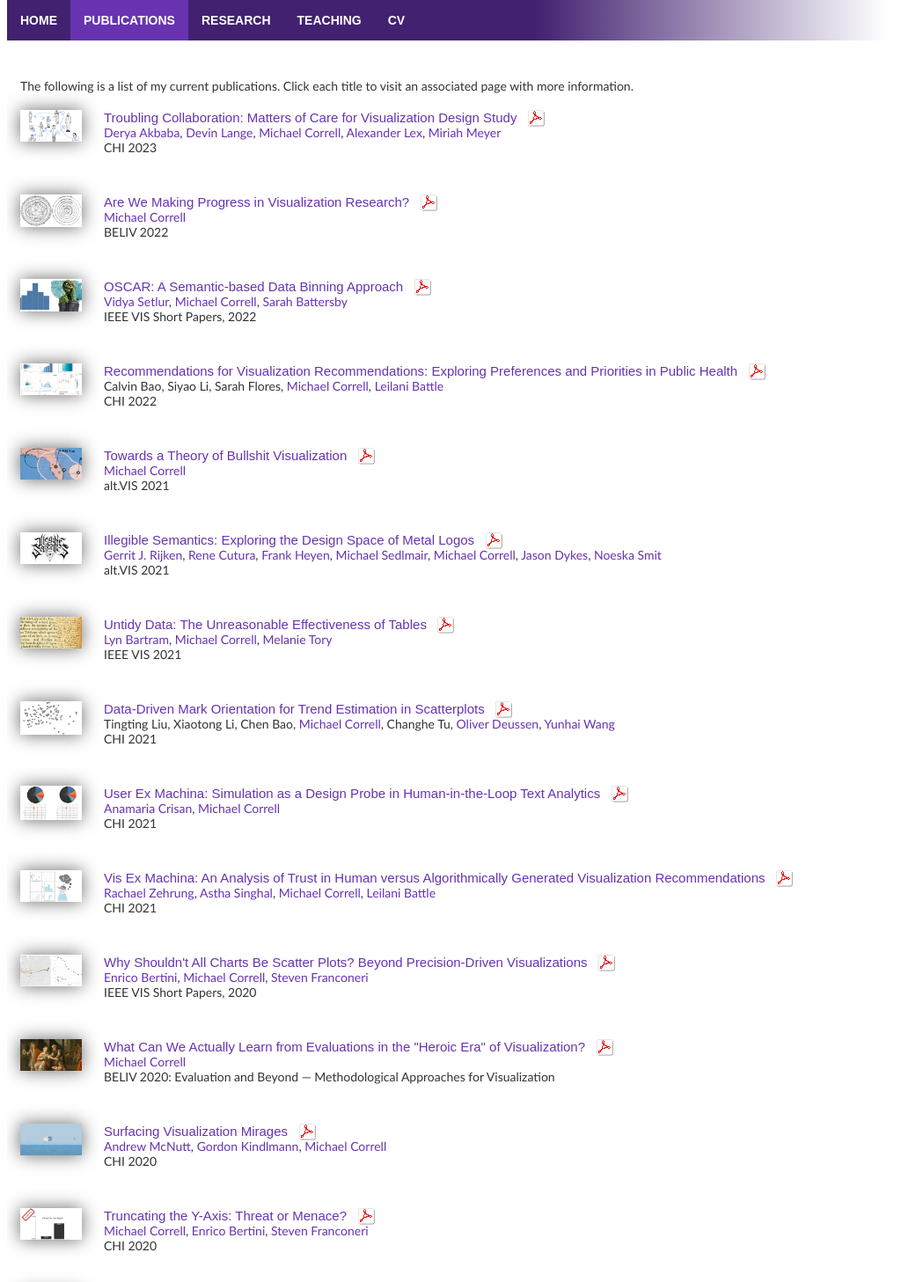
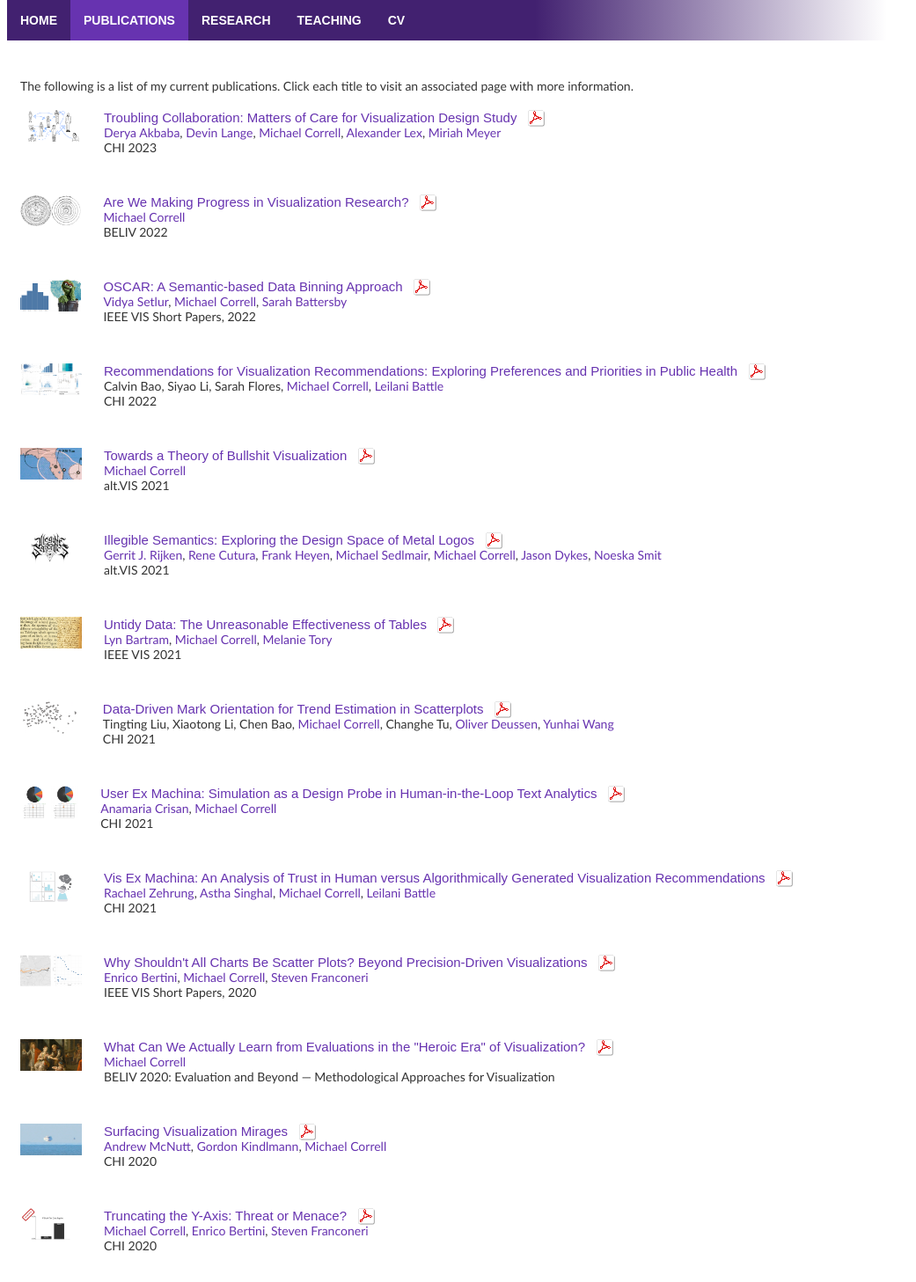
Before and after one commit to mcorrell/website, a PHP site: page /publications.php in a window 1280 px wide. Shown: the part 158-1615 px from the top of the page at 88% size, without its empty margins (0-1041 px from the left). Run offline with PHP 8.4, Linux system fonts and the light colour scheme.

Commit message:
Update style.css

```diff
--- a/style.css
+++ b/style.css
@@ -145,8 +145,11 @@ h3{
   margin-left: auto;
   margin-right: auto;
   max-width: 70px;
-  max-height: 70px;
-  box-shadow: 0 0 20px #666;
+  max-height: 37px;
+}
+
+.thumb img:hover{
+    box-shadow: 0 0 10px;
 }
 
 .ref{
```
